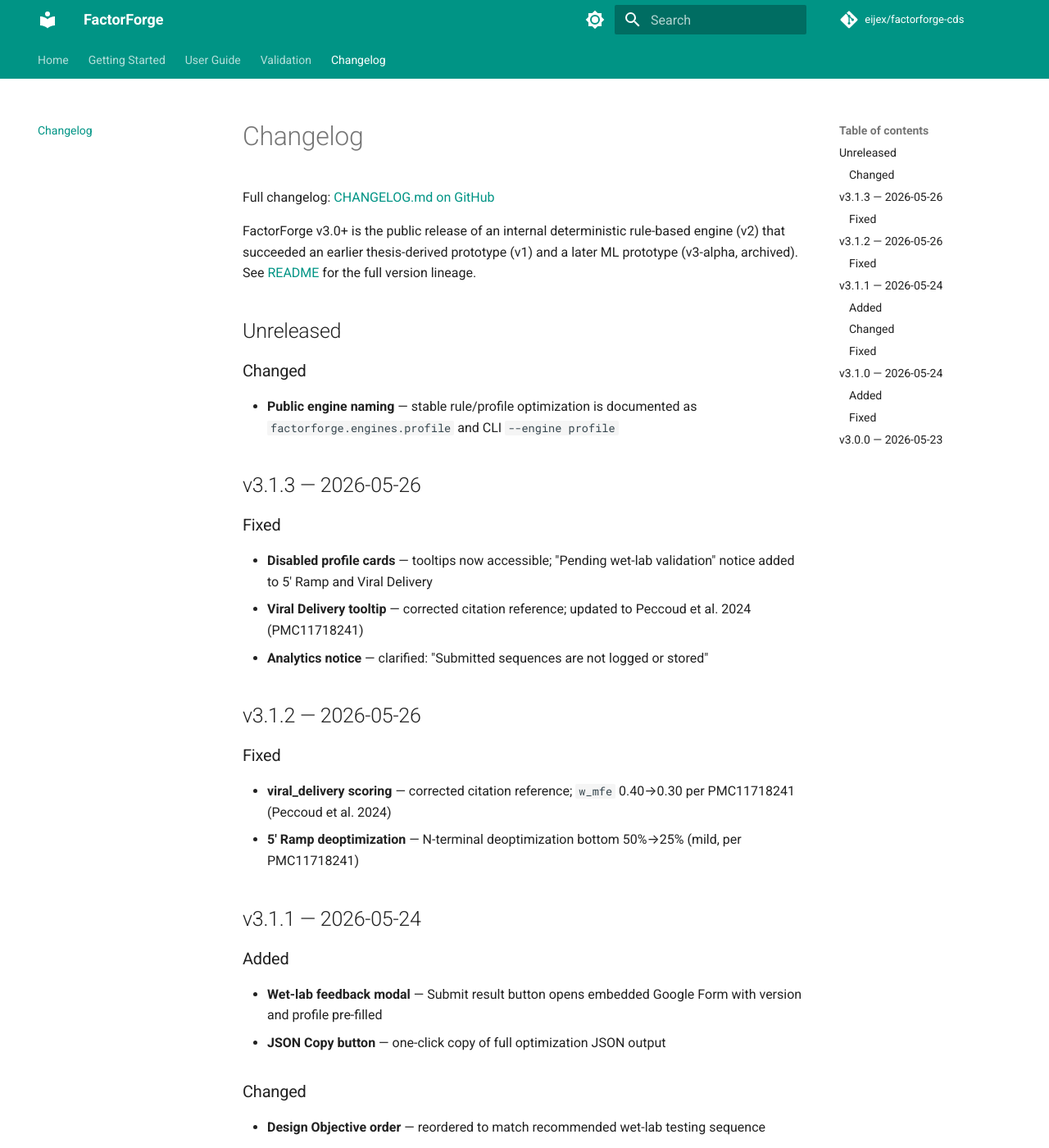
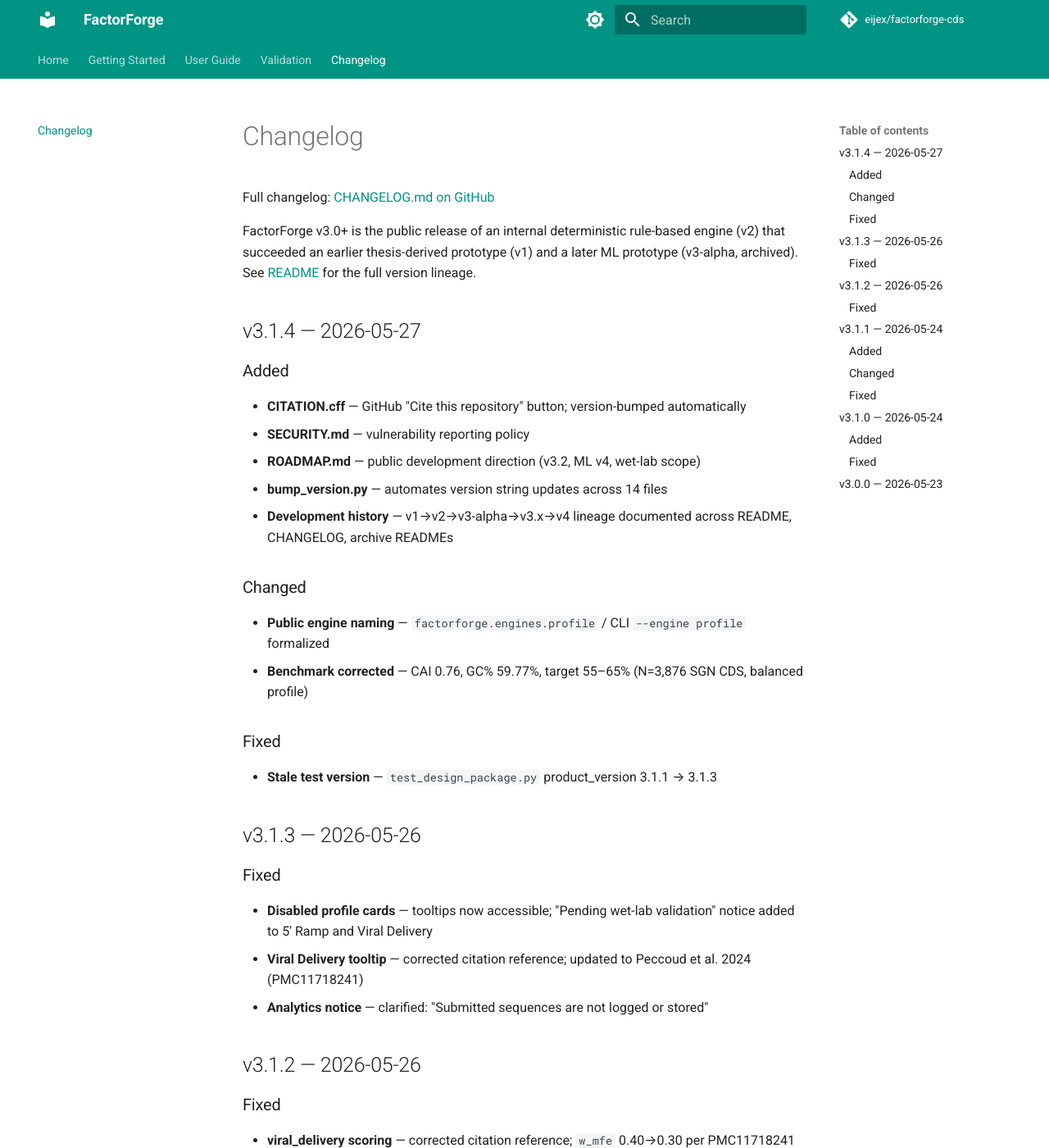
Before and after one commit to eijex/factorforge-cds, an MkDocs documentation site: the page built from docs/changelog.md, in a window 1280 px wide and 1400 px high. Shown: the whole window at 82% size. Built offline with MkDocs 1.6.1 and Material for MkDocs 9.7.7, drawn with Linux system fonts in a browser that asks for light colours; comment, search, counter and statistics services are not loaded.

```diff
--- a/CHANGELOG.md
+++ b/CHANGELOG.md
@@ -39,6 +39,10 @@ FactorForge's public release history (v3.0+) builds on earlier internal implemen
 ---
 
 ## [Unreleased]
+
+---
+
+## [3.1.4] — 2026-05-27
 
 ### Added
 
@@ -141,7 +145,8 @@ First official release of FactorForge.
 
 ---
 
-[Unreleased]: https://github.com/eijex/factorforge-cds/compare/v3.1.3...HEAD
+[Unreleased]: https://github.com/eijex/factorforge-cds/compare/v3.1.4...HEAD
+[3.1.4]: https://github.com/eijex/factorforge-cds/compare/v3.1.3...v3.1.4
 [3.1.3]: https://github.com/eijex/factorforge-cds/compare/v3.1.2...v3.1.3
 [3.1.2]: https://github.com/eijex/factorforge-cds/compare/v3.1.1...v3.1.2
 [3.1.1]: https://github.com/eijex/factorforge-cds/compare/v3.1.0...v3.1.1
--- a/docs/changelog.md
+++ b/docs/changelog.md
@@ -4,10 +4,21 @@ Full changelog: [CHANGELOG.md on GitHub](https://github.com/eijex/factorforge-cd
 
 FactorForge v3.0+ is the public release of an internal deterministic rule-based engine (v2) that succeeded an earlier thesis-derived prototype (v1) and a later ML prototype (v3-alpha, archived). See [README](https://github.com/eijex/factorforge-cds#development-history) for the full version lineage.
 
-## Unreleased
+## v3.1.4 — 2026-05-27
+
+### Added
+- **CITATION.cff** — GitHub "Cite this repository" button; version-bumped automatically
+- **SECURITY.md** — vulnerability reporting policy
+- **ROADMAP.md** — public development direction (v3.2, ML v4, wet-lab scope)
+- **bump_version.py** — automates version string updates across 14 files
+- **Development history** — v1→v2→v3-alpha→v3.x→v4 lineage documented across README, CHANGELOG, archive READMEs
 
 ### Changed
-- **Public engine naming** — stable rule/profile optimization is documented as `factorforge.engines.profile` and CLI `--engine profile`
+- **Public engine naming** — `factorforge.engines.profile` / CLI `--engine profile` formalized
+- **Benchmark corrected** — CAI 0.76, GC% 59.77%, target 55–65% (N=3,876 SGN CDS, balanced profile)
+
+### Fixed
+- **Stale test version** — `test_design_package.py` product_version 3.1.1 → 3.1.3
 
 ## v3.1.3 — 2026-05-26
 
--- a/pyproject.toml
+++ b/pyproject.toml
@@ -4,7 +4,7 @@ build-backend = "setuptools.build_meta"
 
 [project]
 name = "factorforge-cds"
-version = "3.1.3"
+version = "3.1.4"
 description = "FactorForge - open-source constraint-based CDS design engine by Eijex."
 readme = "README.md"
 license = "AGPL-3.0-only"
--- a/src/factorforge/__init__.py
+++ b/src/factorforge/__init__.py
@@ -4,7 +4,7 @@ FactorForge - Codon Optimization Platform
 profile: constraint-aware rule/profile engine
 """
 
-__version__ = "3.1.3"
+__version__ = "3.1.4"
 __author__ = "Eijex"
 
 # Auto-register engines (safe when running from source tree)
```
Also changed, not shown: README.md (+2 -2 lines), docs/index.md (+1 -1 lines), 10 other files.
